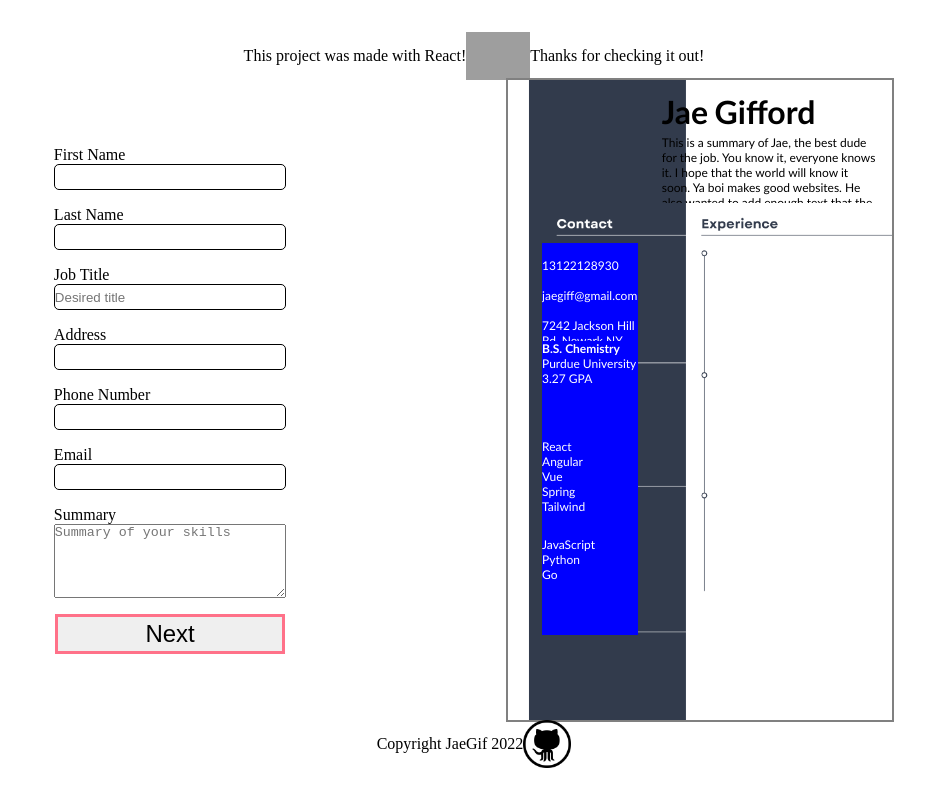
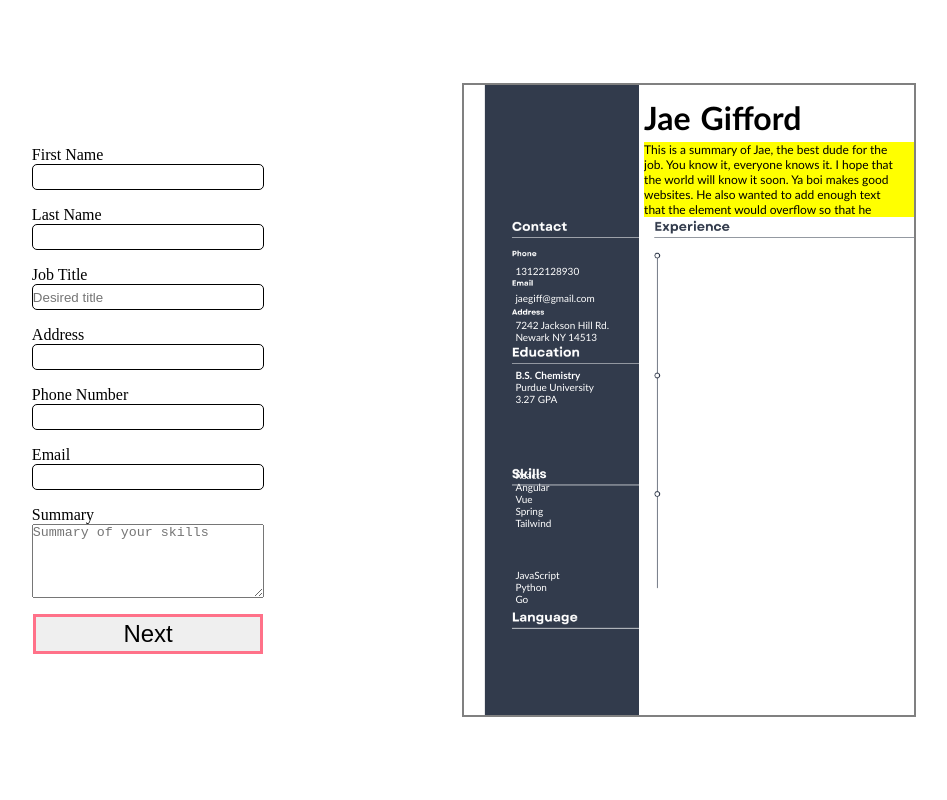
Before and after one commit to JaeGif/CV-Application, a React (Create React App) app: page / in a window 1280 px wide. Shown: the whole page, without its empty margins (166-1113 px from the left). Built offline with nearby package versions, Linux system fonts and the light colour scheme; grey boxes are pictures that could not be loaded.

Commit message:
formatting withpx

```diff
--- a/src/components/Main.js
+++ b/src/components/Main.js
@@ -1,19 +1,15 @@
 import React, { Component } from 'react';
-import Header from './Header';
 import Form from './Form';
 import Template from './Template';
-import Footer from './Footer';
 
 export class Main extends Component {
   render() {
     return (
       <div style={mainStyles}>
-        <Header />
         <div style={mainStructureStyles}>
           <Form />
           <Template />
         </div>
-        <Footer />
       </div>
     );
   }
--- a/src/components/Template.js
+++ b/src/components/Template.js
@@ -19,17 +19,16 @@ export class Template extends Component {
           </p>
         </div>
 
-        <div style={lowerHalfWrapperStyles} className={`${styles.regularText}`}>
+        <div style={lowerHalfWrapperStyles} className={`${styles.smallerText}`}>
           <div>
-            <div className={styles.wrappingLeftSections}>
-              <br />
+            <div
+              className={`${styles.wrappingLeftSections} ${styles.spacingContacts}`}
+            >
               <p>13122128930</p>
-              <br />
               <p>jaegiff@gmail.com</p>
-              <br />
               <p>7242 Jackson Hill Rd. Newark NY 14513</p>
             </div>
-            <div className={styles.wrappingLeftSections}>
+            <div className={`${styles.wrappingLeftSections}`}>
               <h4>B.S. Chemistry</h4>
               <p>Purdue University</p>
               <p>3.27 GPA</p>
@@ -61,34 +60,34 @@ export class Template extends Component {
 export default Template;
 
 const TemplateWrapperStyles = {
-  height: '80vh',
-  width: '30vw',
+  height: '630px',
+  width: '450px',
   border: 'solid grey 2px',
   backgroundImage: `url(${background})`,
   backgroundRepeat: 'no-repeat',
   backgroundSize: 'cover',
   display: 'flex',
   flexDirection: 'column',
-  gap: '5vh',
+  gap: '37.5px',
 };
 const nameWrapperStyles = {
   display: 'flex',
   justifyContent: 'flex-end',
   alignItems: 'center',
-  gap: '.5vw',
+  gap: '10px',
 };
 const summaryDisplayStyles = {
   display: 'flex',
   flexDirection: 'column',
   justifyContent: 'flex-end',
   alignItems: 'flex-start',
-  marginTop: '1.5vh',
-  gap: '.5vh',
-  marginLeft: '12vw',
+  marginTop: '12.5px',
+  gap: '5px',
+  marginLeft: '180px',
 };
 const lowerHalfWrapperStyles = {
   display: 'flex',
   justifyContent: 'space-around',
   color: 'white',
-  marginLeft: '-1vw',
+  marginLeft: '-10px',
 };
--- a/src/components/styles/template.module.css
+++ b/src/components/styles/template.module.css
@@ -1,22 +1,30 @@
 .headingText {
-  font-size: 4vh;
+  font-size: 32px;
   font-family: 'Gill Sans', 'Gill Sans MT', Calibri, 'Trebuchet MS', sans-serif;
 }
 .regularText {
   font-family: 'Gill Sans', 'Gill Sans MT', Calibri, 'Trebuchet MS', sans-serif;
-  font-size: 1.5vh;
+  font-size: 12px;
+}
+.smallerText {
+  font-family: 'Gill Sans', 'Gill Sans MT', Calibri, 'Trebuchet MS', sans-serif;
+  font-size: 10px;
 }
 .wrappingBodyText {
-  max-height: 8.5vh;
+  max-height: 75px;
   overflow: hidden;
-  padding-right: 1vw;
+  padding-right: 10px;
+  background-color: yellow;
 }
 .wrappingLeftSections {
-  max-width: 7.5vw;
-  min-width: 7.5vw;
-
-  max-height: 12.25vh;
-  min-height: 12.25vh;
+  width: 120px;
+  height: 100px;
   overflow: hidden;
-  background-color: blue;
 }
+.spacingContacts {
+  display: flex;
+  flex-direction: column;
+  justify-content: center;
+  gap: 15px;
+  margin-bottom: 15px;
+}
```
